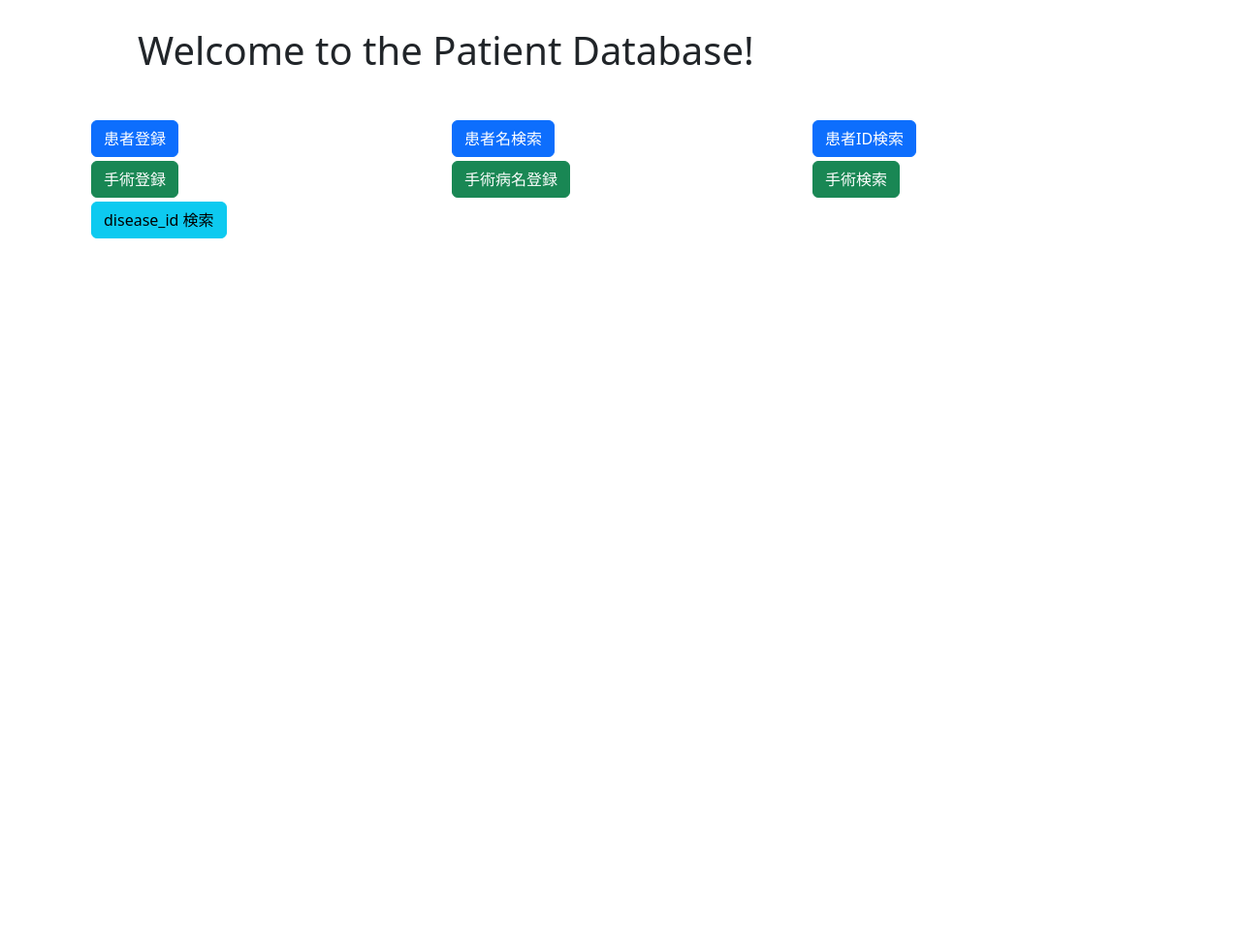
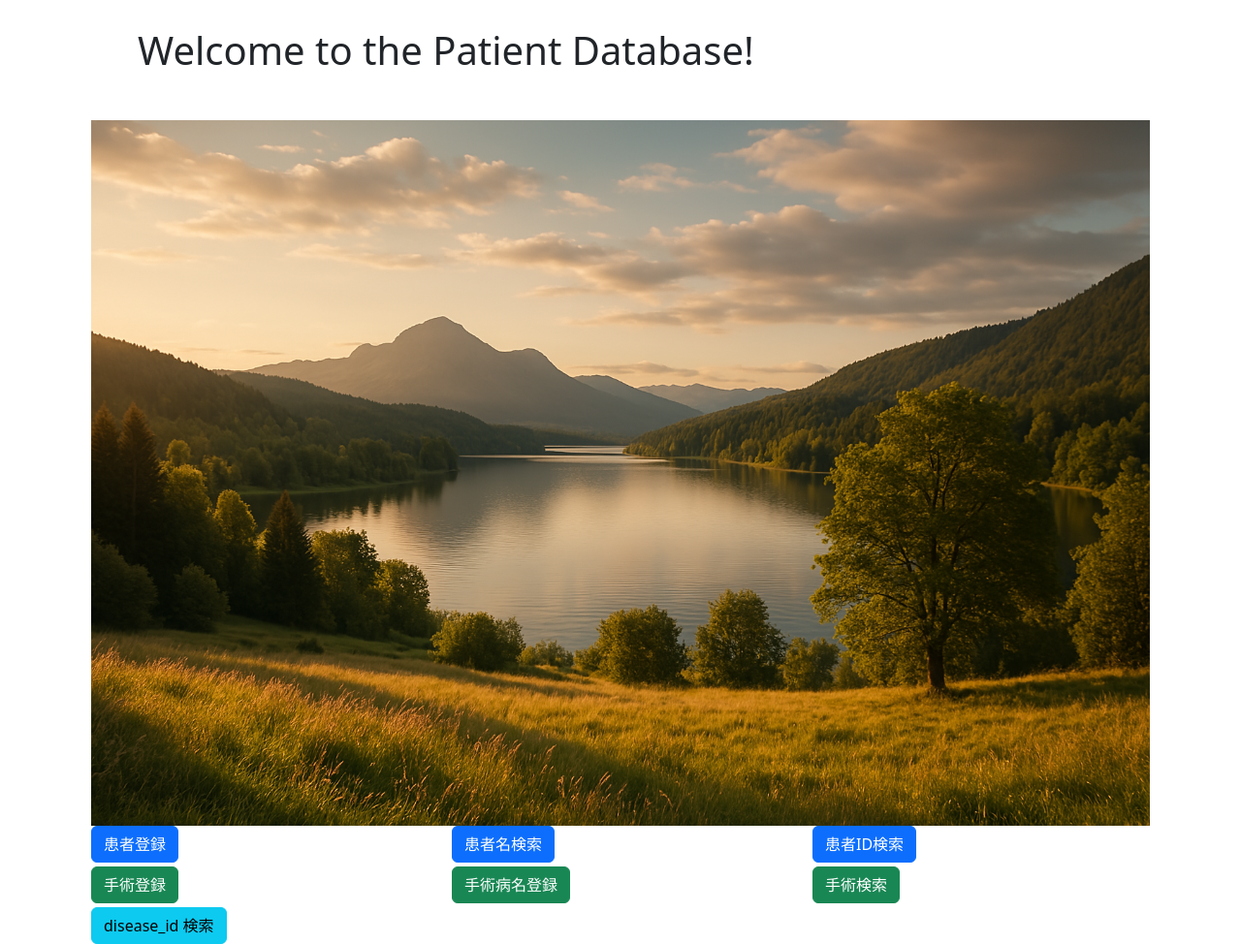
Before and after one commit to chang-hs/python-patient, a Flask app: page / in a window 1280 px wide. Shown: the part 396-1370 px from the top of the page at 97% size. Before the commit the page ends 642 px from the top, so only its background shows below. Run offline with Flask 3, Linux system fonts and the light colour scheme; a user stored in the database is signed in; tables that the repository leaves empty hold one stand-in row (values such as "Sample post"); some libraries are stand-ins or nearby versions.

Commit message:
Add landscape image

```diff
--- a/templates/index.html
+++ b/templates/index.html
@@ -36,6 +36,9 @@ title%} Patient Database {% endblock %} {% block page_content %}
         </div>
     </nav>
   <h1 class="m-5">Welcome to the Patient Database!</h1>
+  <div>
+    <img class="img-fluid" src="{{ url_for('static', filename='beautiful_landscape.png') }}", alt="Landscape">
+  </div>
   <div class="row">
     <div class="col">
       <a class="btn btn-primary" href="http://localhost:5000/register/patient"
```
Also changed, not shown: static/beautiful_landscape.png (added).
